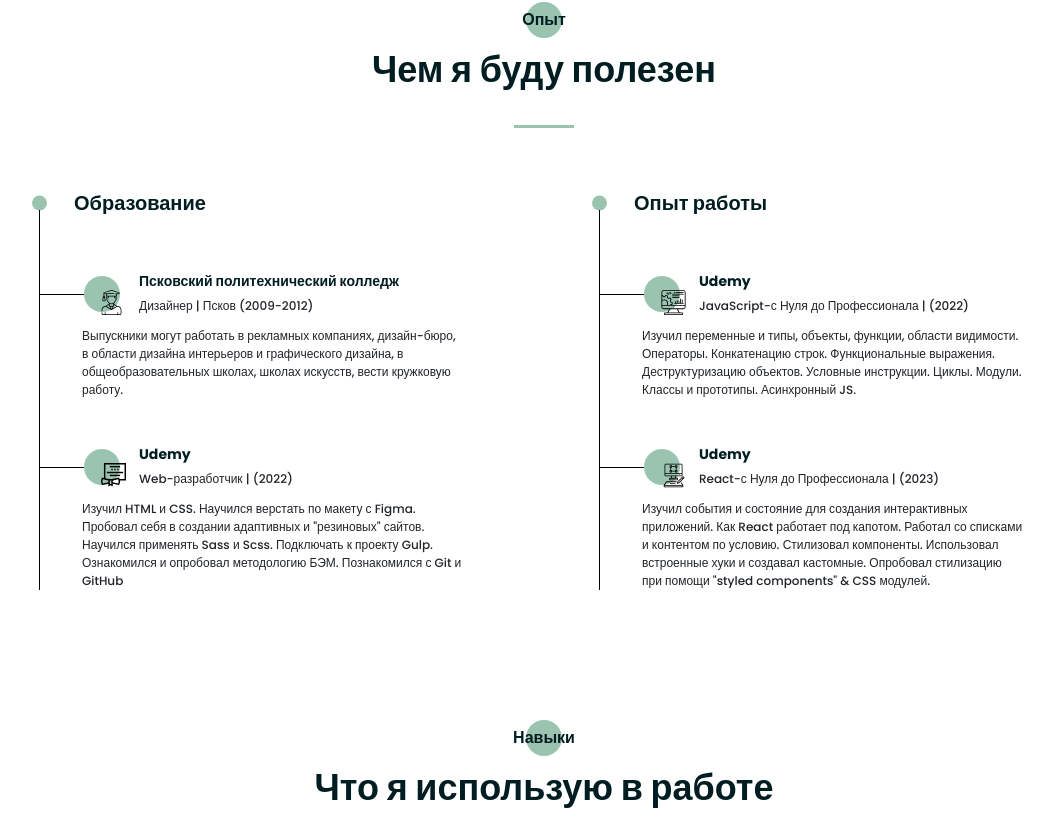
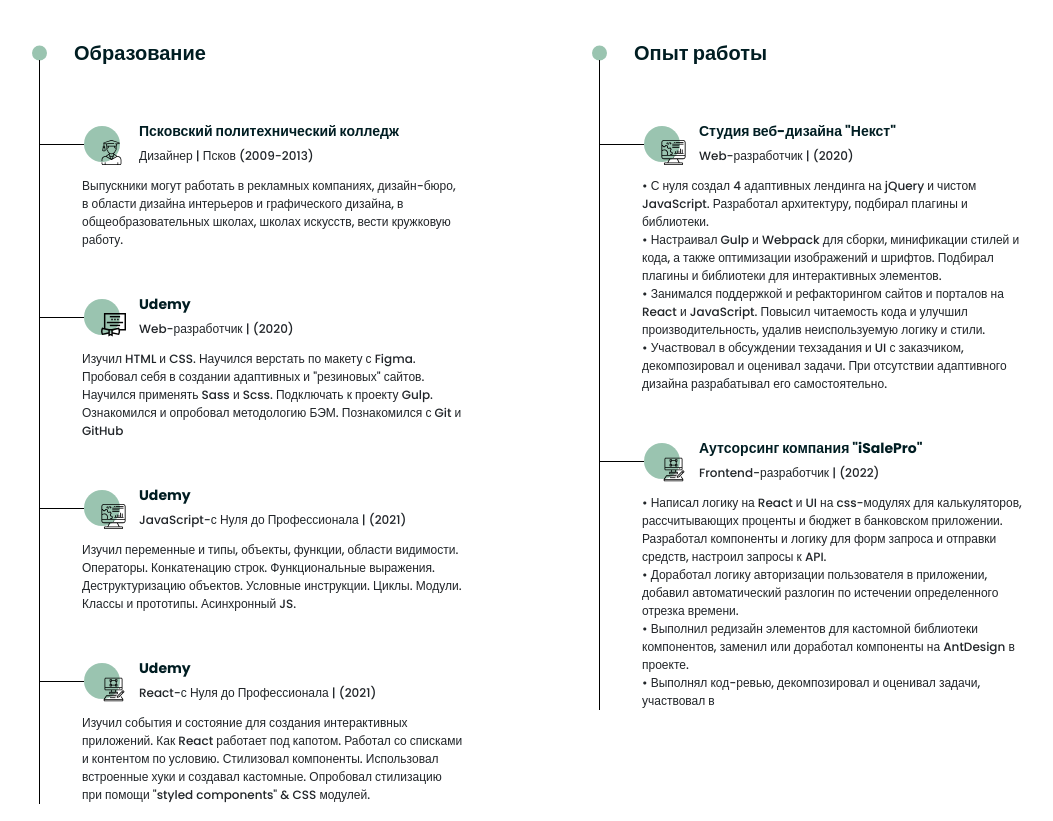
Before and after one commit to ADmurAJI/portfolio__website, a website: page src/index.html in a window 1280 px wide. Shown: the part 1722-2543 px from the top of the page, without its empty margins (96-1149 px from the left). Drawn offline with Linux system fonts and the light colour scheme.

Commit message:
modified:   src/index.html

```diff
--- a/src/index.html
+++ b/src/index.html
@@ -284,19 +284,10 @@
             </div>
             <div class="divider"></div>
             <p class="about__text">
-              Я с юных лет увлекаюсь IT. Какое-то время даже вёл канал на
-              YouTube. С недавних пор погрузился во frontend разработку.<br /><br />
-              Помимо изучения технологий и языка программирования слушаю
-              подкасты и смотрю тематические видео. С удовольствием и интересом
-              поглощаю материал по информационным технологиям и тому, как они
-              трансформируют бизнес.<br /><br />
-              Пользу бизнесу, как разработчик, пока не приносил. С удовольствием
-              исправлю этот печальный факт!<br /><br />
-              До разработки работал в структурных подразделениях РФ. Большой
-              опыт на руководящих должностях. Стараюсь искать уникальный подход
-              к каждому человеку. Стремлюсь сделать взаимодействие с людьми
-              приятным, а не вынужденным. Быстро принимаю взвешенные решения, за
-              которые готов нести ответственность.
+              Я frontend-разработчик с 2+ годами опыта. Занимаюсь созданием
+              веб-приложений на React, JavaScript и Typescript. Есть опыт в
+              управлении командой, распределении задач, код-ревью и планировании
+              спринтов.
             </p>
           </div>
           <div class="about__skills">
@@ -361,7 +352,7 @@
                       Псковский политехнический колледж
                     </h4>
                     <div class="resume__item-location">
-                      Дизайнер | Псков (2009-2012)
+                      Дизайнер | Псков (2009-2013)
                     </div>
                   </div>
                   <p class="resume__item-body">
@@ -380,7 +371,7 @@
                     </div>
                     <h4 class="title title_fz14">Udemy</h4>
                     <div class="resume__item-location">
-                      Web-разработчик | (2022)
+                      Web-разработчик | (2020)
                     </div>
                   </div>
                   <p class="resume__item-body">
@@ -389,6 +380,44 @@
                     Научился применять Sass и Scss. Подключать к проекту Gulp.
                     Ознакомился и опробовал методологию БЭМ. Познакомился с Git
                     и GitHub
+                  </p>
+                </div>
+                <div class="resume__item">
+                  <div class="resume__item-head">
+                    <div class="resume__item-icon">
+                      <img
+                        src="icons/experience/developer.svg"
+                        alt="developer"
+                      />
+                    </div>
+                    <h4 class="title title_fz14">Udemy</h4>
+                    <div class="resume__item-location">
+                      JavaScript-с Нуля до Профессионала | (2021)
+                    </div>
+                  </div>
+                  <p class="resume__item-body">
+                    Изучил переменные и типы, объекты, функции, области
+                    видимости. Операторы. Конкатенацию строк. Функциональные
+                    выражения. Деструктуризацию объектов. Условные инструкции.
+                    Циклы. Модули. Классы и прототипы. Асинхронный JS.
+                  </p>
+                </div>
+                <div class="resume__item">
+                  <div class="resume__item-head">
+                    <div class="resume__item-icon">
+                      <img src="icons/experience/designer.svg" alt="designer" />
+                    </div>
+                    <h4 class="title title_fz14">Udemy</h4>
+                    <div class="resume__item-location">
+                      React-с Нуля до Профессионала | (2021)
+                    </div>
+                  </div>
+                  <p class="resume__item-body">
+                    Изучил события и состояние для создания интерактивных
+                    приложений. Как React работает под капотом. Работал со
+                    списками и контентом по условию. Стилизовал компоненты.
+                    Использовал встроенные хуки и создавал кастомные. Опробовал
+                    стилизацию при помощи "styled components" & CSS модулей.
                   </p>
                 </div>
               </li>
@@ -406,16 +435,27 @@
                         alt="developer"
                       />
                     </div>
-                    <h4 class="title title_fz14">Udemy</h4>
+                    <h4 class="title title_fz14">Студия веб-дизайна "Некст"</h4>
                     <div class="resume__item-location">
-                      JavaScript-с Нуля до Профессионала | (2022)
+                      Web-разработчик | (2020)
                     </div>
                   </div>
                   <p class="resume__item-body">
-                    Изучил переменные и типы, объекты, функции, области
-                    видимости. Операторы. Конкатенацию строк. Функциональные
-                    выражения. Деструктуризацию объектов. Условные инструкции.
-                    Циклы. Модули. Классы и прототипы. Асинхронный JS.
+                    • С нуля создал 4 адаптивных лендинга на jQuery и чистом
+                    JavaScript. Разработал архитектуру, подбирал плагины и
+                    библиотеки.
+                    <br />
+                    • Настраивал Gulp и Webpack для сборки, минификации стилей и
+                    кода, а также оптимизации изображений и шрифтов. Подбирал
+                    плагины и библиотеки для интерактивных элементов.
+                    <br />
+                    • Занимался поддержкой и рефакторингом сайтов и порталов на
+                    React и JavaScript. Повысил читаемость кода и улучшил
+                    производительность, удалив неиспользуемую логику и стили.
+                    <br />
+                    • Участвовал в обсуждении техзадания и UI с заказчиком,
+                    декомпозировал и оценивал задачи. При отсутствии адаптивного
+                    дизайна разрабатывал его самостоятельно.
                   </p>
                 </div>
               </li>
@@ -425,17 +465,31 @@
                     <div class="resume__item-icon">
                       <img src="icons/experience/designer.svg" alt="designer" />
                     </div>
-                    <h4 class="title title_fz14">Udemy</h4>
+                    <h4 class="title title_fz14">
+                      Аутсорсинг компания "iSalePro"
+                    </h4>
                     <div class="resume__item-location">
-                      React-с Нуля до Профессионала | (2023)
+                      Frontend-разработчик | (2022)
                     </div>
                   </div>
                   <p class="resume__item-body">
-                    Изучил события и состояние для создания интерактивных
-                    приложений. Как React работает под капотом. Работал со
-                    списками и контентом по условию. Стилизовал компоненты.
-                    Использовал встроенные хуки и создавал кастомные. Опробовал
-                    стилизацию при помощи "styled components" & CSS модулей.
+                    • Написал логику на React и UI на css-модулях для
+                    калькуляторов, рассчитывающих проценты и бюджет в банковском
+                    приложении.
+                    <br />
+                    Разработал компоненты и логику для форм запроса и отправки
+                    средств, настроил запросы к API.
+                    <br />
+                    • Доработал логику авторизации пользователя в приложении,
+                    добавил автоматический разлогин по истечении определенного
+                    отрезка времени.
+                    <br />
+                    • Выполнил редизайн элементов для кастомной библиотеки
+                    компонентов, заменил или доработал компоненты на AntDesign в
+                    проекте.
+                    <br />
+                    • Выполнял код-ревью, декомпозировал и оценивал задачи,
+                    участвовал в
                   </p>
                 </div>
               </li>
```
